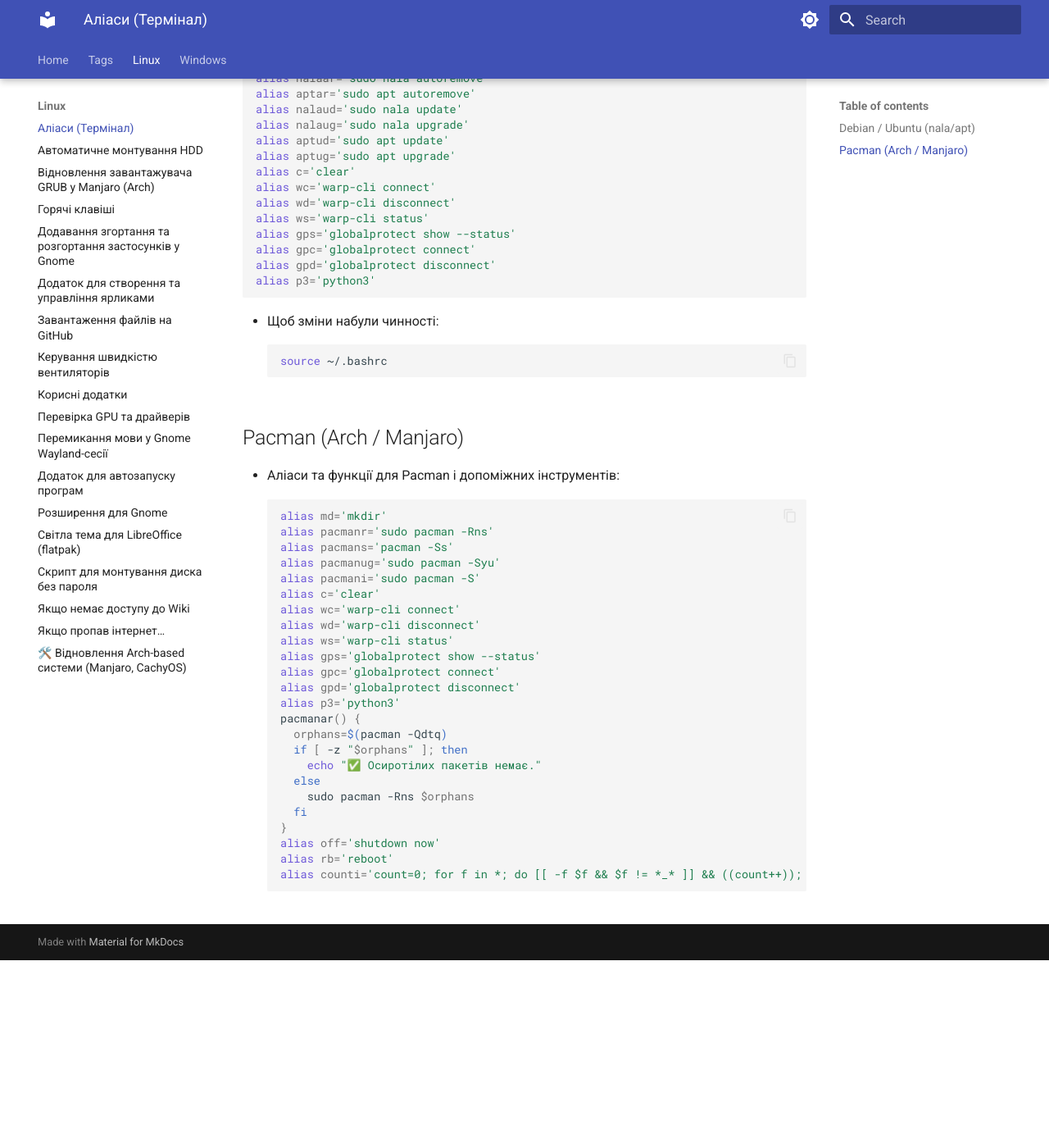
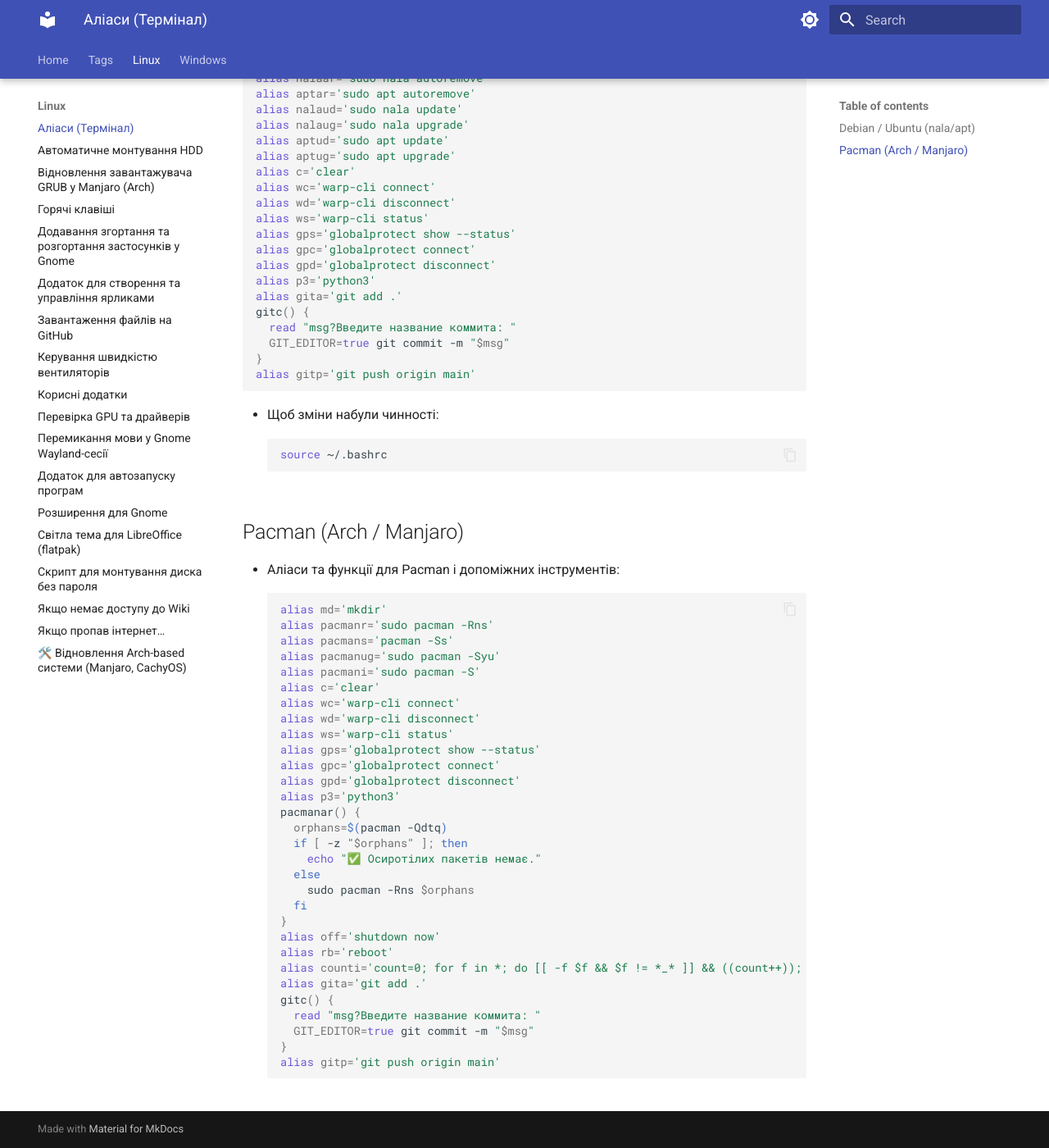
Before and after one commit to silmarill07/my-docs, an MkDocs documentation site: the page built from docs/Linux/Alials.md, in a window 1280 px wide and 1400 px high, scrolled down 427 px. Shown: the whole window at 82% size. Built offline with MkDocs 1.6.1 and Material for MkDocs 9.7.7, drawn with Linux system fonts in a browser that asks for light colours; before the commit the page ends 1598 px from its top, so only the background shows below that.

Commit message:
add alises

````diff
--- a/docs/Linux/Alials.md
+++ b/docs/Linux/Alials.md
@@ -30,6 +30,12 @@
 alias gpc='globalprotect connect'
 alias gpd='globalprotect disconnect'
 alias p3='python3'
+alias gita='git add .'
+gitc() {
+  read "msg?Введите название коммита: "
+  GIT_EDITOR=true git commit -m "$msg"
+}
+alias gitp='git push origin main'
 ```
 
 - Щоб зміни набули чинності:
@@ -64,4 +70,10 @@
   alias off='shutdown now'
   alias rb='reboot'
   alias counti='count=0; for f in *; do [[ -f $f && $f != *_* ]] && ((count++)); done; echo $count'
+  alias gita='git add .'
+  gitc() {
+    read "msg?Введите название коммита: "
+    GIT_EDITOR=true git commit -m "$msg"
+  }
+  alias gitp='git push origin main'
   ```
````
